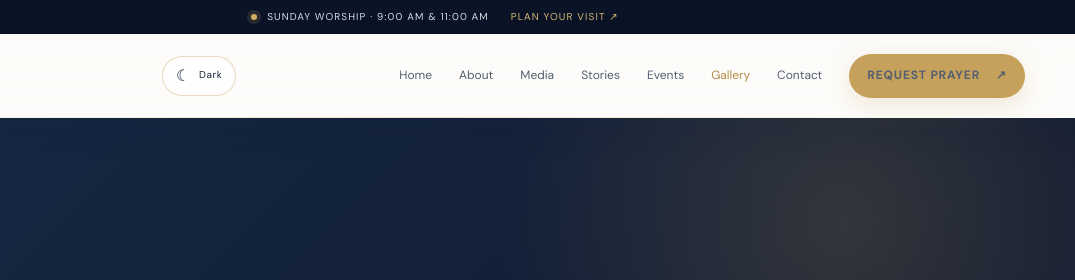
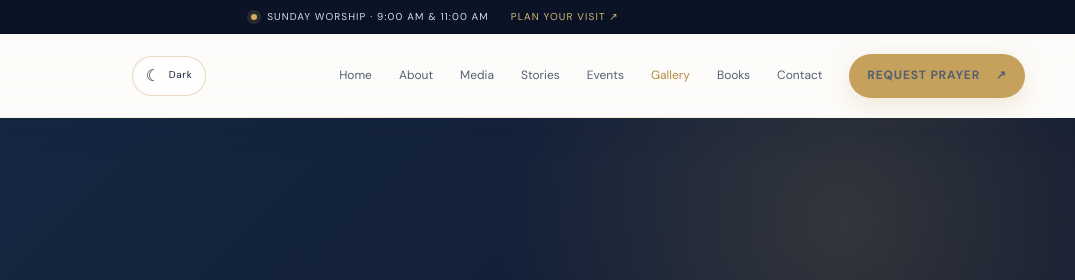
Before and after one commit to eswar-band/gospel-of-peace-community, a plain HTML site: page gallery.html in a window 1280 px wide. Shown: the top 280 px of the page, 205-1280 px from the left. Drawn offline with nearby package versions, Linux system fonts and the light colour scheme.

Commit message:
Add Books link to site navigation

```diff
--- a/gallery.html
+++ b/gallery.html
@@ -25,7 +25,7 @@
       <button class="menu-toggle" id="menuToggle" type="button" aria-label="Open navigation" aria-expanded="false"><span></span><span></span></button>
     </div>
     <nav class="main-nav" id="mainNav" aria-label="Main navigation">
-      <a href="index.html#home">Home</a><a href="index.html#about">About</a><a href="media.html">Media</a><a href="testimonies.html">Stories</a><a href="events.html">Events</a><a class="active" href="gallery.html" aria-current="page">Gallery</a><a href="index.html#contact">Contact</a><a class="btn btn-gold nav-cta" href="index.html#prayer">Request Prayer <span>↗</span></a>
+      <a href="index.html#home">Home</a><a href="index.html#about">About</a><a href="media.html">Media</a><a href="testimonies.html">Stories</a><a href="events.html">Events</a><a class="active" href="gallery.html" aria-current="page">Gallery</a><a href="books.html">Books</a><a href="index.html#contact">Contact</a><a class="btn btn-gold nav-cta" href="index.html#prayer">Request Prayer <span>↗</span></a>
     </nav>
   </header>
   <main id="main-content" tabindex="-1">
```
